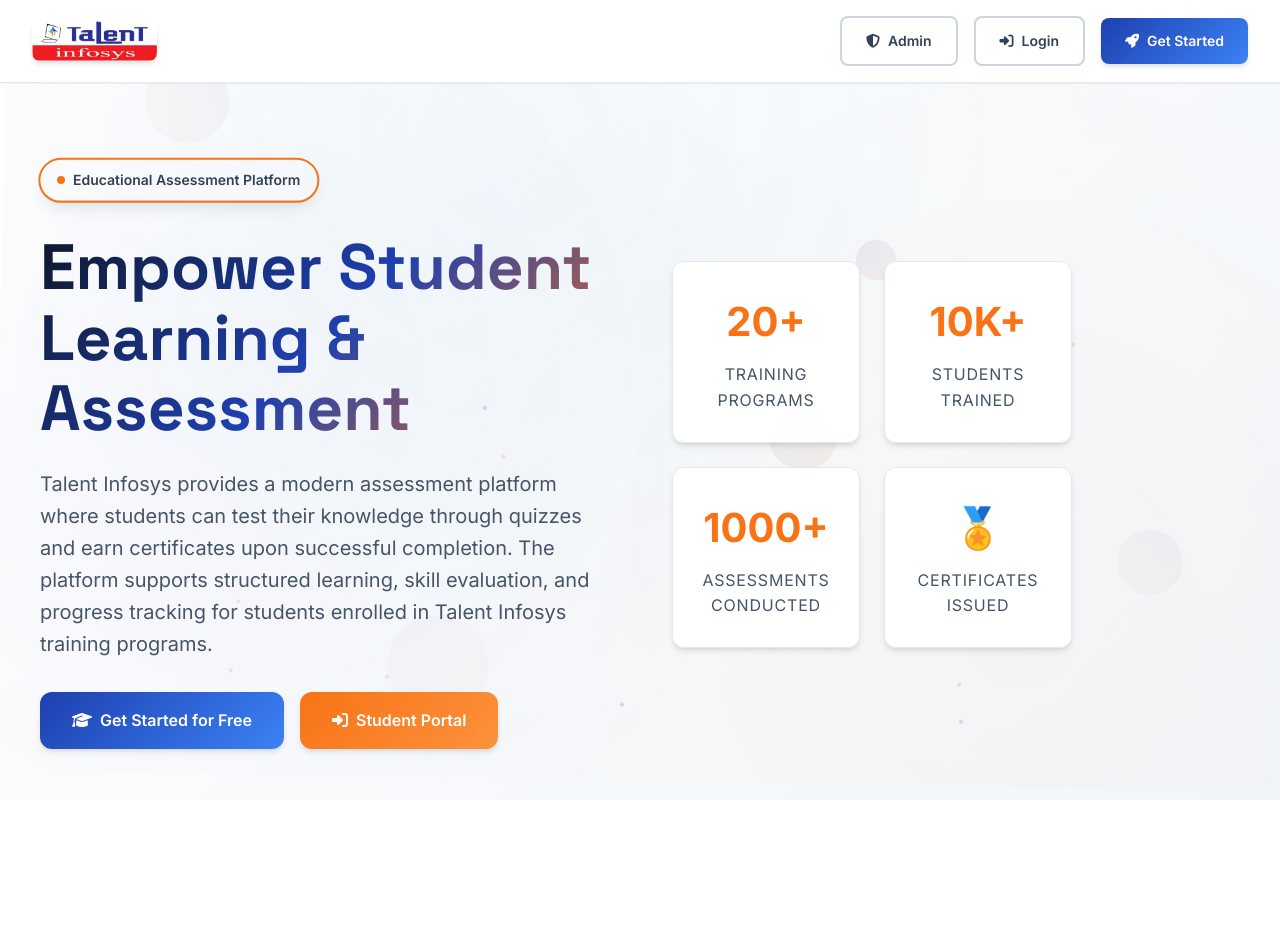
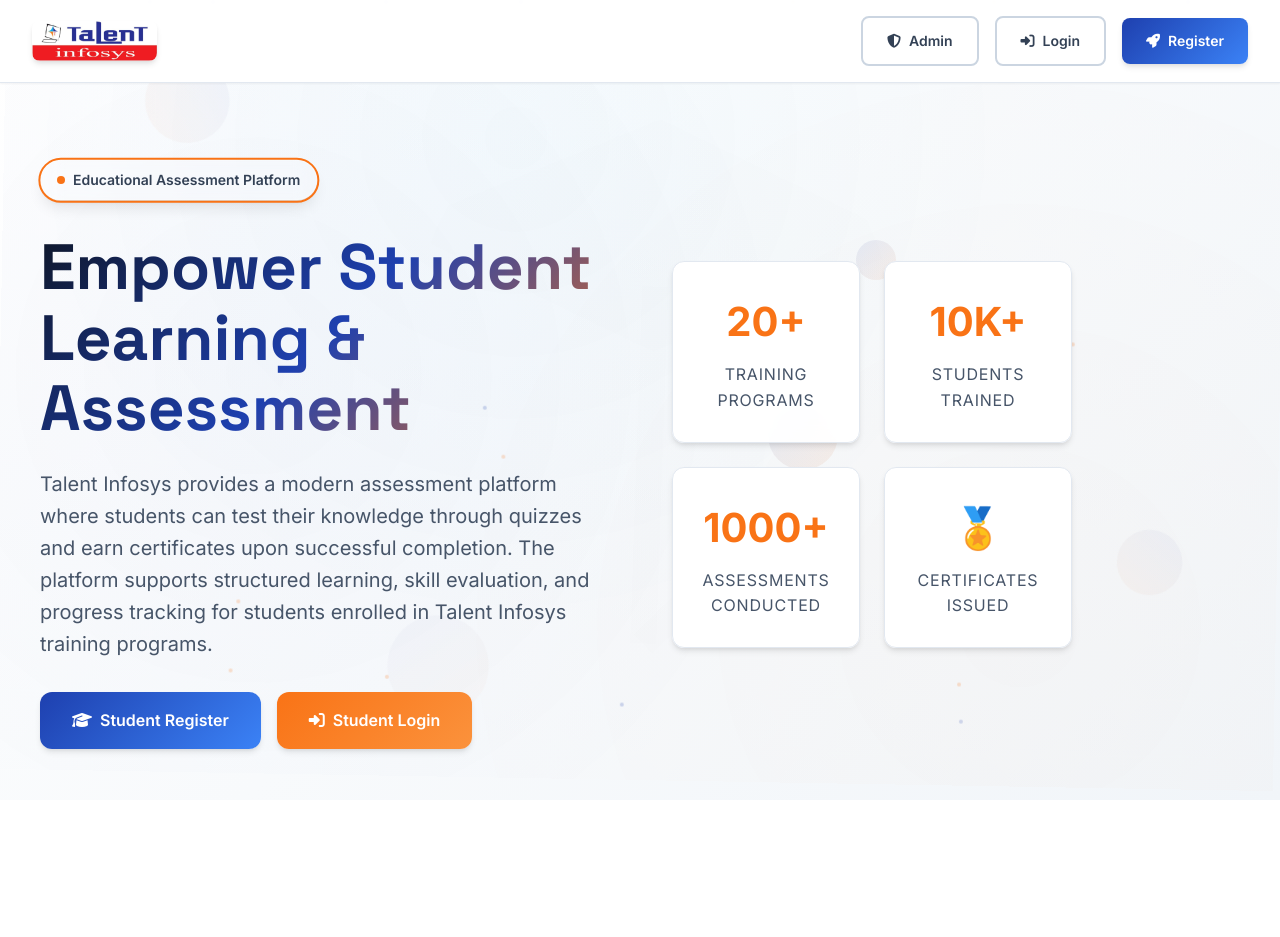
Before and after one commit to IhsanMubarak18/Quizapp, a Django app: page / in a window 1280 px wide. Shown: the top 937 px of the page. Run offline with Django 3.2, Linux system fonts and the light colour scheme.

Commit message:
get start to register

```diff
--- a/video_app/templates/home.html
+++ b/video_app/templates/home.html
@@ -1408,7 +1408,7 @@
         <i class="fas fa-sign-in-alt"></i> Login
       </a>
       <a href="{% url 'users:signup' %}" class="btn btn-primary">
-        <i class="fas fa-rocket"></i> Get Started
+        <i class="fas fa-rocket"></i> Register
       </a>
     </div>
   </div>
@@ -1469,10 +1469,10 @@ The platform supports structured learning, skill evaluation, and progress tracki
 
         <div class="hero-actions">
           <a href="{% url 'users:signup' %}" class="btn btn-primary btn-hero">
-            <i class="fas fa-graduation-cap"></i> Get Started for Free
+            <i class="fas fa-graduation-cap"></i> Student Register
           </a>
           <a href="{% url 'users:login' %}" class="btn btn-secondary btn-hero">
-            <i class="fas fa-sign-in-alt"></i> Student Portal
+            <i class="fas fa-sign-in-alt"></i> Student Login
           </a>
         </div>
       </div>
@@ -1590,7 +1590,7 @@ The platform supports structured learning, skill evaluation, and progress tracki
     </p>
     <div class="cta-actions">
       <a href="{% url 'users:signup' %}" class="btn btn-cta">
-        <i class="fas fa-rocket"></i> Get Started Today
+        <i class="fas fa-rocket"></i> Register Now
       </a>
     </div>
   </div>
```
